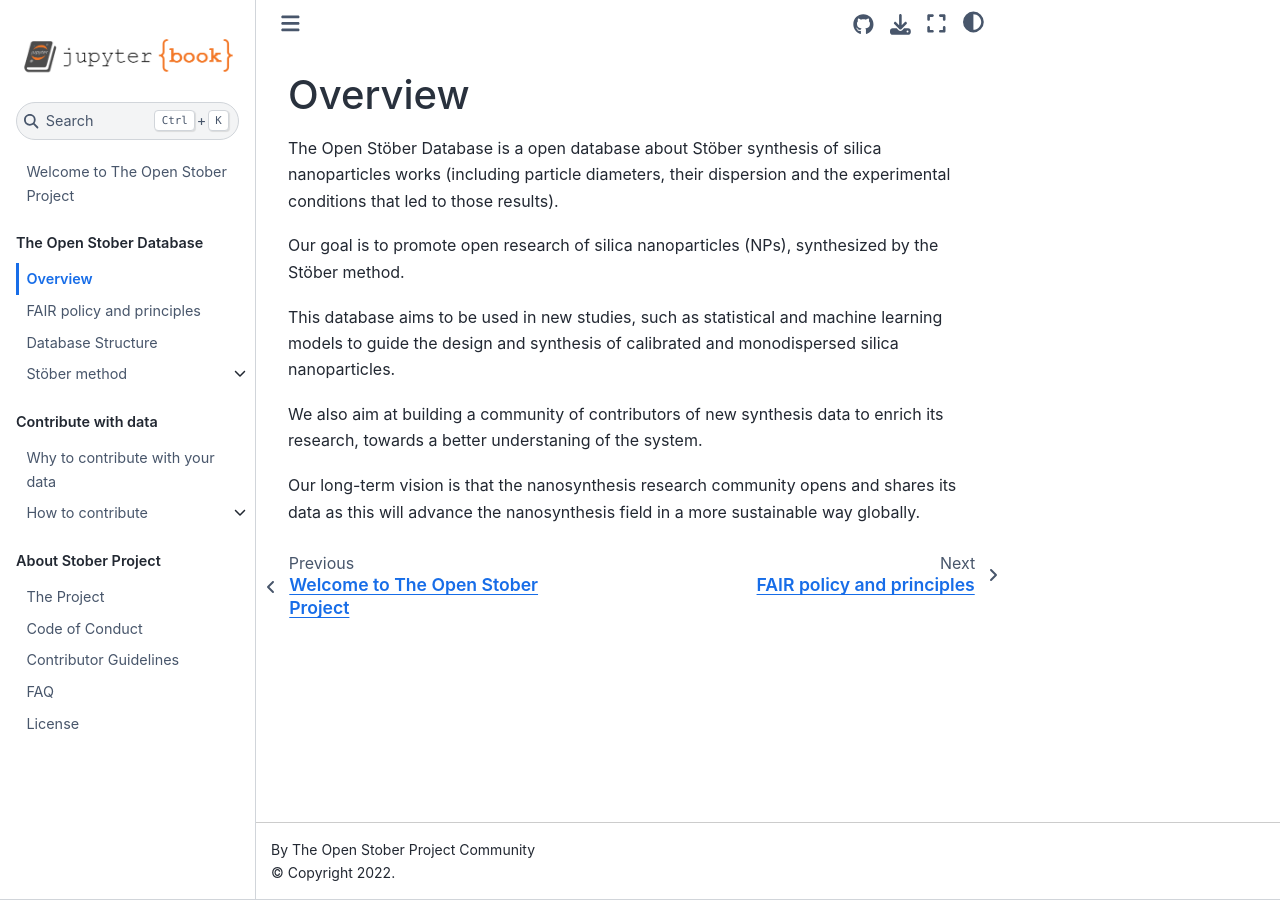
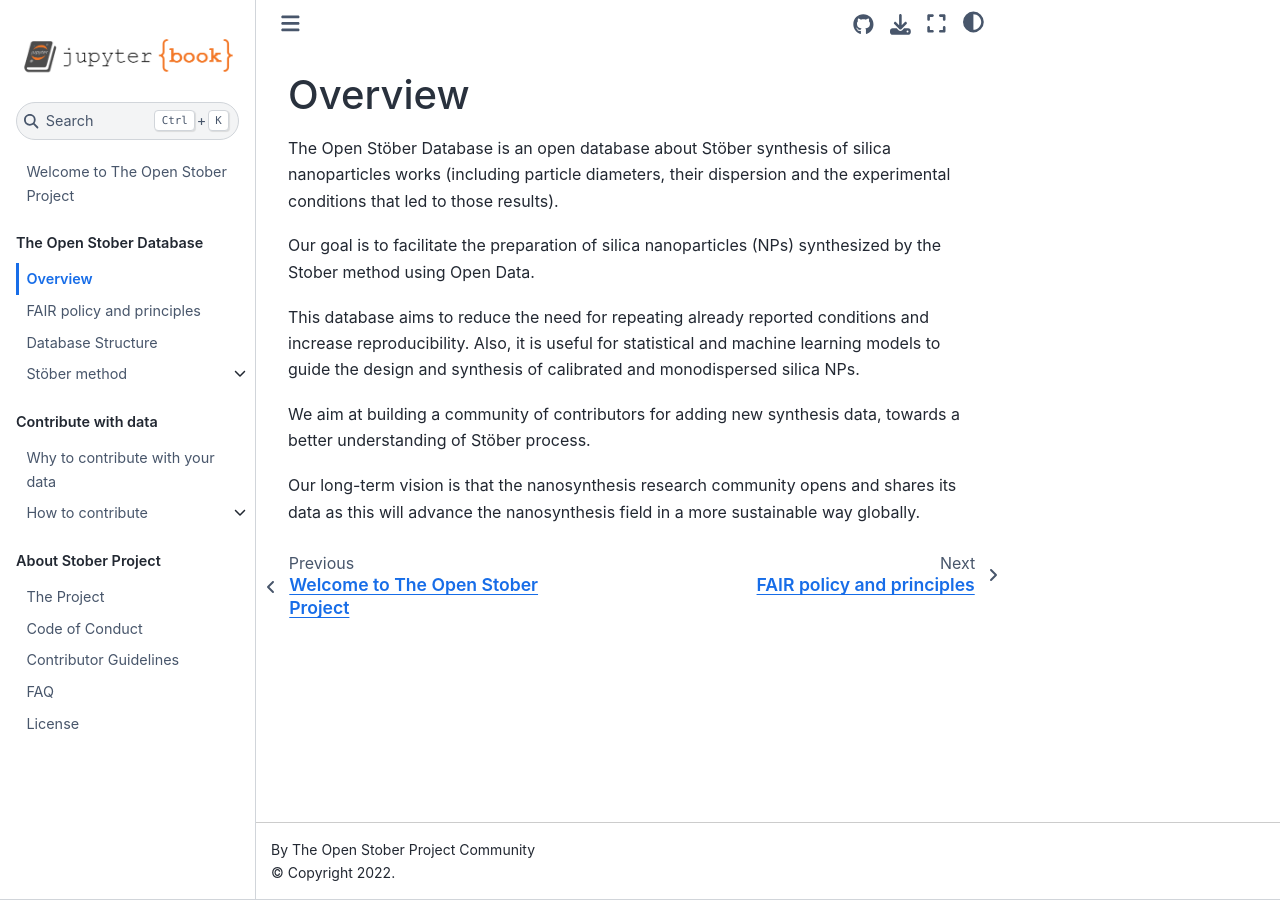
Before and after one commit to open-nanosystems/open-stober-project, a Jupyter Book: the page built from docs/database/overview.md, in a window 1280 px wide. Built offline with Jupyter Book 1.0.4 settings and Sphinx 7.4.7 and the Sphinx Book theme 1.1.4, drawn with Linux system fonts in a browser that asks for light colours.

Commit message:
Update overview.md

```diff
--- a/docs/database/overview.md
+++ b/docs/database/overview.md
@@ -1,11 +1,11 @@
 # Overview
 
-The Open Stöber Database is a open database about Stöber synthesis of silica nanoparticles works (including particle diameters, their dispersion and the experimental conditions that led to those results).
+The Open Stöber Database is an open database about Stöber synthesis of silica nanoparticles works (including particle diameters, their dispersion and the experimental conditions that led to those results).
 
-Our goal is to promote open research of silica nanoparticles (NPs), synthesized by the Stöber method.
+Our goal is to facilitate the preparation of silica nanoparticles (NPs) synthesized by the Stober method using Open Data.
 
-This database aims to be used in new studies, such as statistical and machine learning models to guide the design and synthesis of calibrated and monodispersed silica nanoparticles.
+This database aims to reduce the need for repeating already reported conditions and increase reproducibility. Also, it is useful for statistical and machine learning models to guide the design and synthesis of calibrated and monodispersed silica NPs.
 
-We also aim at building a community of contributors of new synthesis data to enrich its research, towards a better understaning of the system.
+We aim at building a community of contributors for adding new synthesis data, towards a better understanding of Stöber process.
 
 Our long-term vision is that the nanosynthesis research community opens and shares its data as this will advance the nanosynthesis field in a more sustainable way globally.
```
